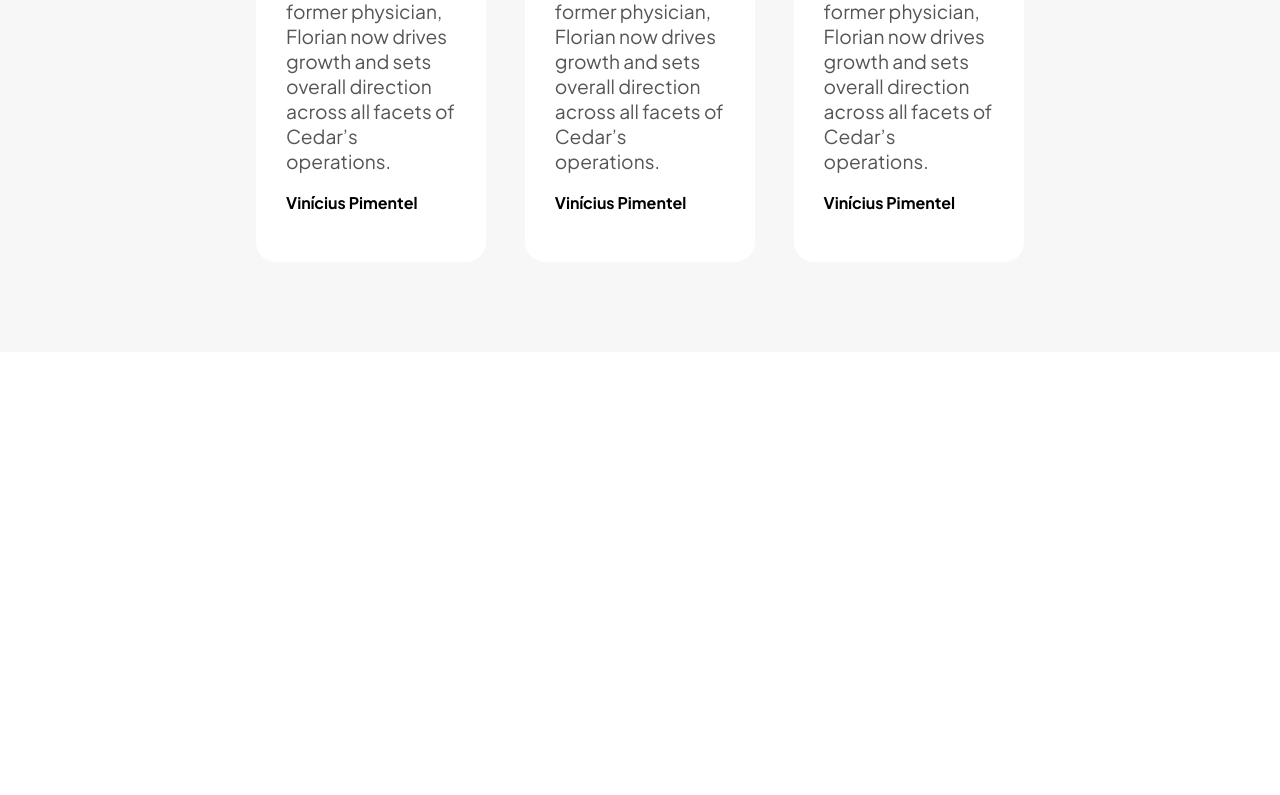
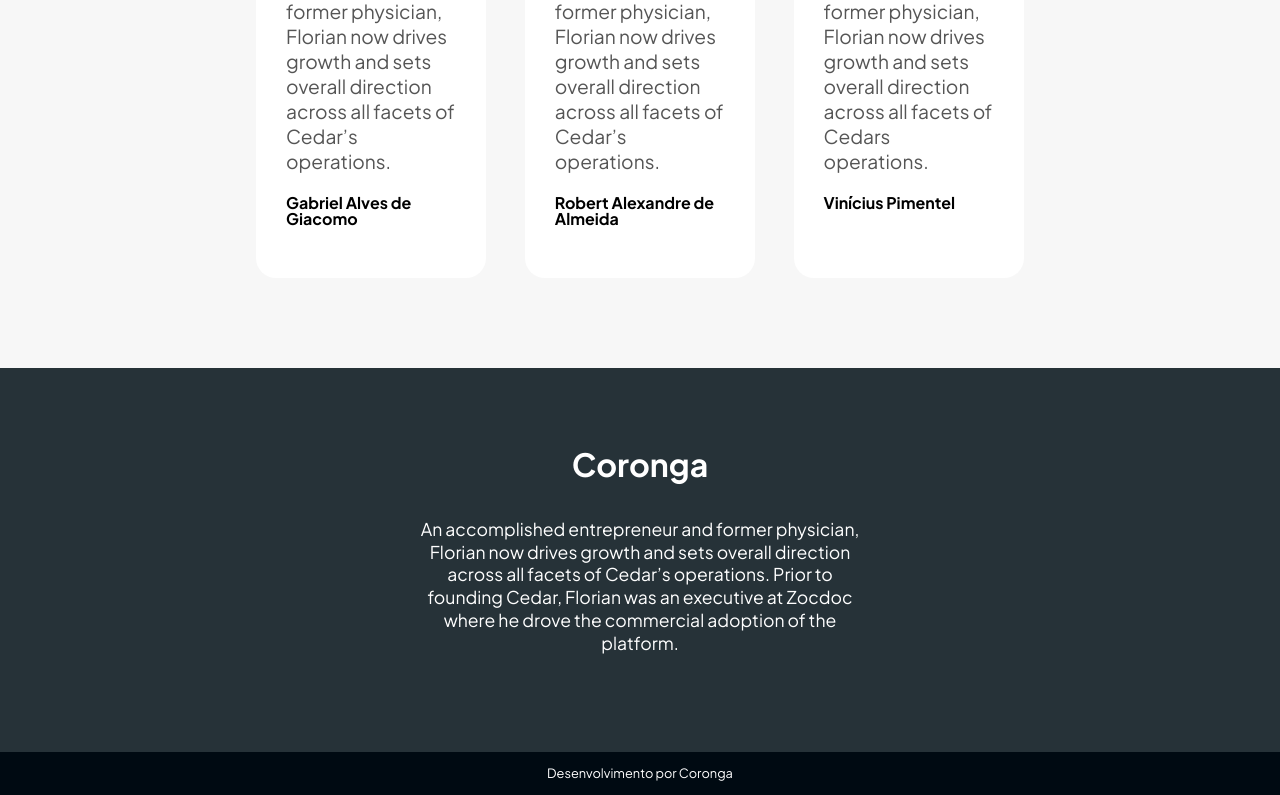
Before and after one commit to viniciuslpi/landing-page-bot, an Angular app: page / in a window 1280 px wide. Shown: the part 2588-3383 px from the top of the page. Before the commit the page ends 2940 px from the top, so only its background shows below. Built offline with nearby package versions, Linux system fonts and the light colour scheme.

Commit message:
insert footer

```diff
--- a/src/app/home/home.component.html
+++ b/src/app/home/home.component.html
@@ -29,7 +29,7 @@
                         </a>
                     </li>
                     <li>
-                        <a href="https://wa.me/5511945206557" class="menu-item btn-bot">Acesse o bot</a>
+                        <a [href]="linkWhatsApp" class="menu-item btn-bot">Acesse o bot</a>
                     </li>
                 </ul>
             </nav>
@@ -94,7 +94,7 @@
                     <div class="integrantes-spacing">
                         <p>An accomplished entrepreneur and former physician, Florian now drives growth and sets overall
                             direction across all facets of Cedar’s operations.</p>
-                        <h4>Vinícius Pimentel</h4>
+                        <h4>Gabriel Alves de Giacomo</h4>
                     </div>
                 </div>
                 <div class="integrantes-item">
@@ -102,22 +102,29 @@
                     <div class="integrantes-spacing">
                         <p>An accomplished entrepreneur and former physician, Florian now drives growth and sets overall
                             direction across all facets of Cedar’s operations.</p>
-                        <h4>Vinícius Pimentel</h4>
+                        <h4>Robert Alexandre de Almeida</h4>
                     </div>
                 </div>
                 <div class="integrantes-item">
                     <img src="https://thiscatdoesnotexist.com" alt="">
                     <div class="integrantes-spacing">
                         <p>An accomplished entrepreneur and former physician, Florian now drives growth and sets overall
-                            direction across all facets of Cedar’s operations.</p>
+                            direction across all facets of Cedars operations.</p>
                         <h4>Vinícius Pimentel</h4>
                     </div>
                 </div>
-
             </div>
         </div>
     </section>
 </main>
-<footer>
-
+<footer class="footer-container">
+    <section class="footer-block">
+        <h3>Coronga</h3>
+        <p>An accomplished entrepreneur and former physician, Florian now drives growth and sets overall
+            direction across all facets of Cedar’s operations. Prior to founding Cedar, Florian was an executive
+            at Zocdoc where he drove the commercial adoption of the platform.</p>
+    </section>
+    <section class="footer-text">
+        <p>Desenvolvimento por <span>Coronga</span></p>
+    </section>
 </footer>
--- a/src/app/home/home.component.scss
+++ b/src/app/home/home.component.scss
@@ -233,3 +233,46 @@
     background-size: cover;
     background-position: center;
 }
+
+
+.footer-container {
+    display: flex;
+    flex-direction: column;
+    align-items: center;
+    background-color: #263238;
+}
+
+.footer-block {
+    width: 35%;
+    display: flex;
+    flex-direction: column;
+    align-items: center;
+    padding: 80px 0;
+}
+
+.footer-block h3 {
+    color: white;
+    font-size: 2em;
+    margin: 0;
+    padding-bottom: 20px;
+}
+
+.footer-block p {
+    color: white;
+    font-size: 1.1em;
+    text-align: center;
+}
+
+.footer-text {
+    background-color: #000a12;
+    width: 100%;
+}
+
+.footer-text {
+}
+
+.footer-text p{
+    color: white;
+    text-align: center;
+    font-size: .8em;
+}
--- a/src/app/home/home.component.ts
+++ b/src/app/home/home.component.ts
@@ -7,6 +7,8 @@
   styleUrls: ['./home.component.scss']
 })
 export class HomeComponent implements OnInit {
+
+  public linkWhatsApp: String = "https://wa.me/5511945206557";
 
   constructor(private viewportScroller: ViewportScroller) { }
 
```
